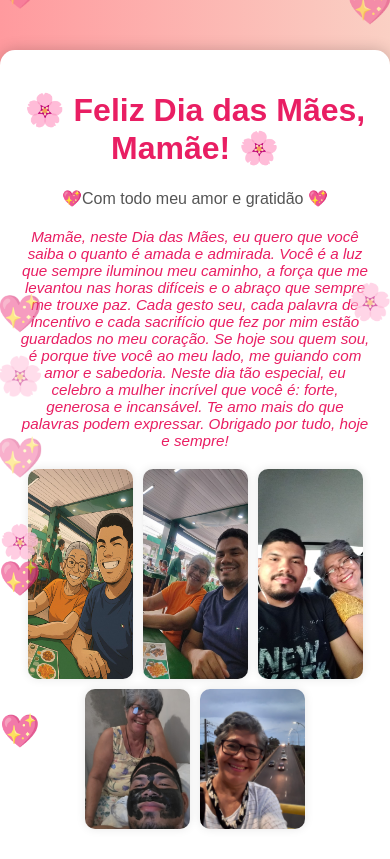
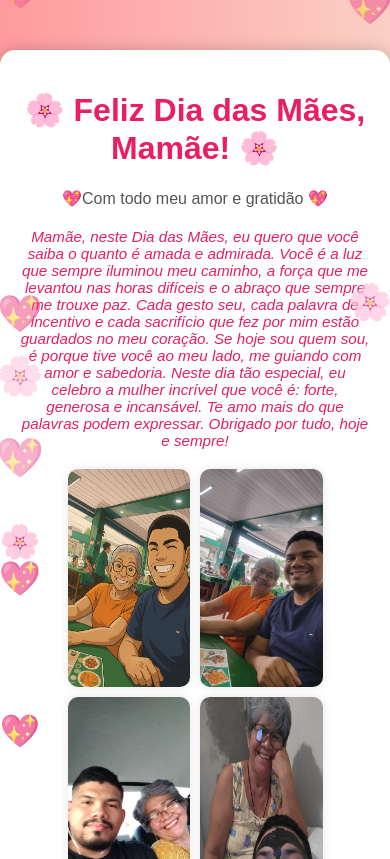
Before and after one commit to RicardoMatosCampos/MeuSite, a PHP site: page /Diadasmaes/index.html in a window 390 px wide. Shown: the top 859 px of the page. Run offline with PHP 8.4, Linux system fonts and the light colour scheme; grey boxes are pictures that could not be loaded.

Commit message:
Update style.css

```diff
--- a/Diadasmaes/style.css
+++ b/Diadasmaes/style.css
@@ -152,7 +152,7 @@ button:hover {
     }
 
     .fotos img {
-        width: 30%;
+        width: 35%;
         max-width: 90%;
     }
 
```
